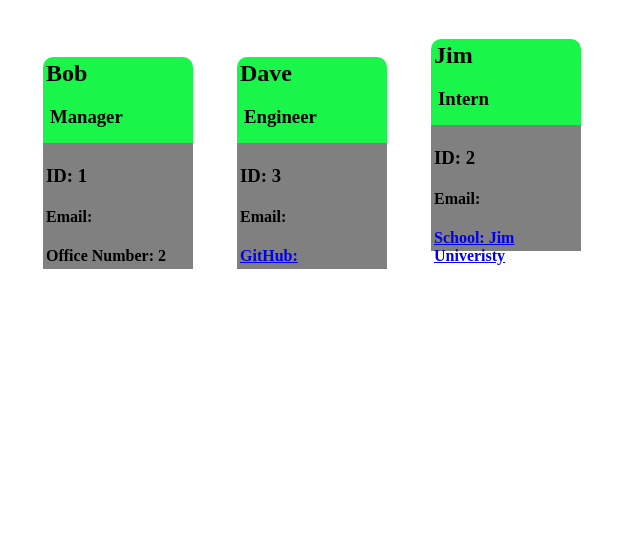
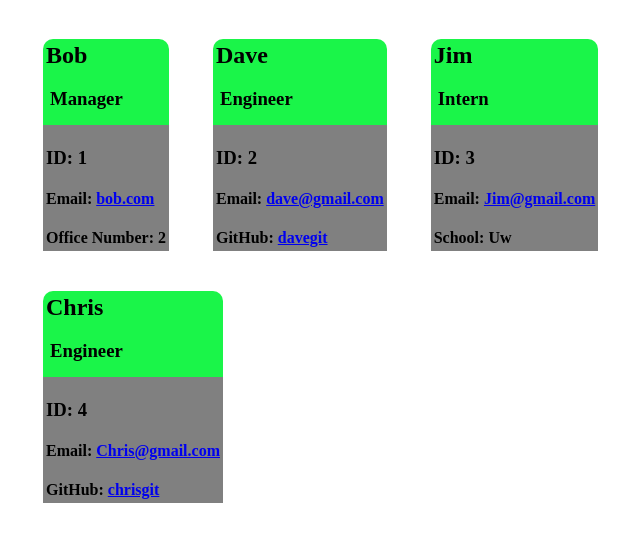
Before and after one commit to Chrismw7579/TemplateEngine, a website: page team.html in a window 1280 px wide. Shown: the part 61-602 px from the top of the page, without its empty margins (267-907 px from the left). Drawn offline with Linux system fonts and the light colour scheme.

Commit message:
Fixed html bugs

```diff
--- a/script.js
+++ b/script.js
@@ -186,7 +186,7 @@ const addMember = () => {
             <div class="info-container">
                 <div class="info">
                     <h3>ID: ${teamManager.getId()}</h3>
-                    <h4>Email: <a href="${teamManager.getEmail()}"></a></h4>
+                    <h4>Email: <a href="${teamManager.getEmail()}">${teamManager.getEmail()}</a></h4>
                     <h4>Office Number: ${teamManager.officeNumber}</h4>
                 </div>
             </div>
@@ -201,7 +201,7 @@ const addMember = () => {
 
         let other = '';
         if (role.toLowerCase() == 'engineer') {
-            other = `GitHub: <a href="${team[i].getGithub()}"></a>`;
+            other = `GitHub: <a href="${team[i].getGithub()}">${team[i].getGithub()}</a>`;
         } else if (role.toLowerCase() == 'intern') {
             other = `School: ${team[i].getSchool()}`;
         }
@@ -218,7 +218,7 @@ const addMember = () => {
                 <div class="info-container">
                     <div class="info">
                         <h3>ID: ${id}</h3>
-                        <h4>Email: <a href="${email}"></h4>
+                        <h4>Email: <a href="${email}">${email}</a></h4>
                         <h4>${other}</h4>
                     </div>
                 </div>
--- a/style.css
+++ b/style.css
@@ -10,8 +10,6 @@ body {
 
 .main {
     display: inline-block;
-    width: 150px;
-    height: 200px;
     margin: 20px 20px 20px 20px;
 }
 
--- a/team.html
+++ b/team.html
@@ -25,7 +25,7 @@
             <div class="info-container">
                 <div class="info">
                     <h3>ID: 1</h3>
-                    <h4>Email: <a href="Bob.com"></a></h4>
+                    <h4>Email: <a href="bob.com">bob.com</a></h4>
                     <h4>Office Number: 2</h4>
                 </div>
             </div>
@@ -41,9 +41,9 @@
 
                 <div class="info-container">
                     <div class="info">
-                        <h3>ID: 3</h3>
-                        <h4>Email: <a href="dave.com"></h4>
-                        <h4>GitHub: <a href="daveGit"></a></h4>
+                        <h3>ID: 2</h3>
+                        <h4>Email: <a href="dave@gmail.com">dave@gmail.com</a></h4>
+                        <h4>GitHub: <a href="davegit">davegit</a></h4>
                     </div>
                 </div>
             </section>
@@ -58,9 +58,26 @@
 
                 <div class="info-container">
                     <div class="info">
-                        <h3>ID: 2</h3>
-                        <h4>Email: <a href="jim.com"></h4>
-                        <h4>School: Jim Univeristy</h4>
+                        <h3>ID: 3</h3>
+                        <h4>Email: <a href="Jim@gmail.com">Jim@gmail.com</a></h4>
+                        <h4>School: Uw</h4>
+                    </div>
+                </div>
+            </section>
+
+
+            <section class="main">
+                <div class="label">
+                    <h2 class="name">Chris</h2>
+                    <img class="img" src="" alt="">
+                    <h3 class="role">Engineer</h3>
+                </div>
+
+                <div class="info-container">
+                    <div class="info">
+                        <h3>ID: 4</h3>
+                        <h4>Email: <a href="Chris@gmail.com">Chris@gmail.com</a></h4>
+                        <h4>GitHub: <a href="chrisgit">chrisgit</a></h4>
                     </div>
                 </div>
             </section>
```
Also changed, not shown: 1 other file.
